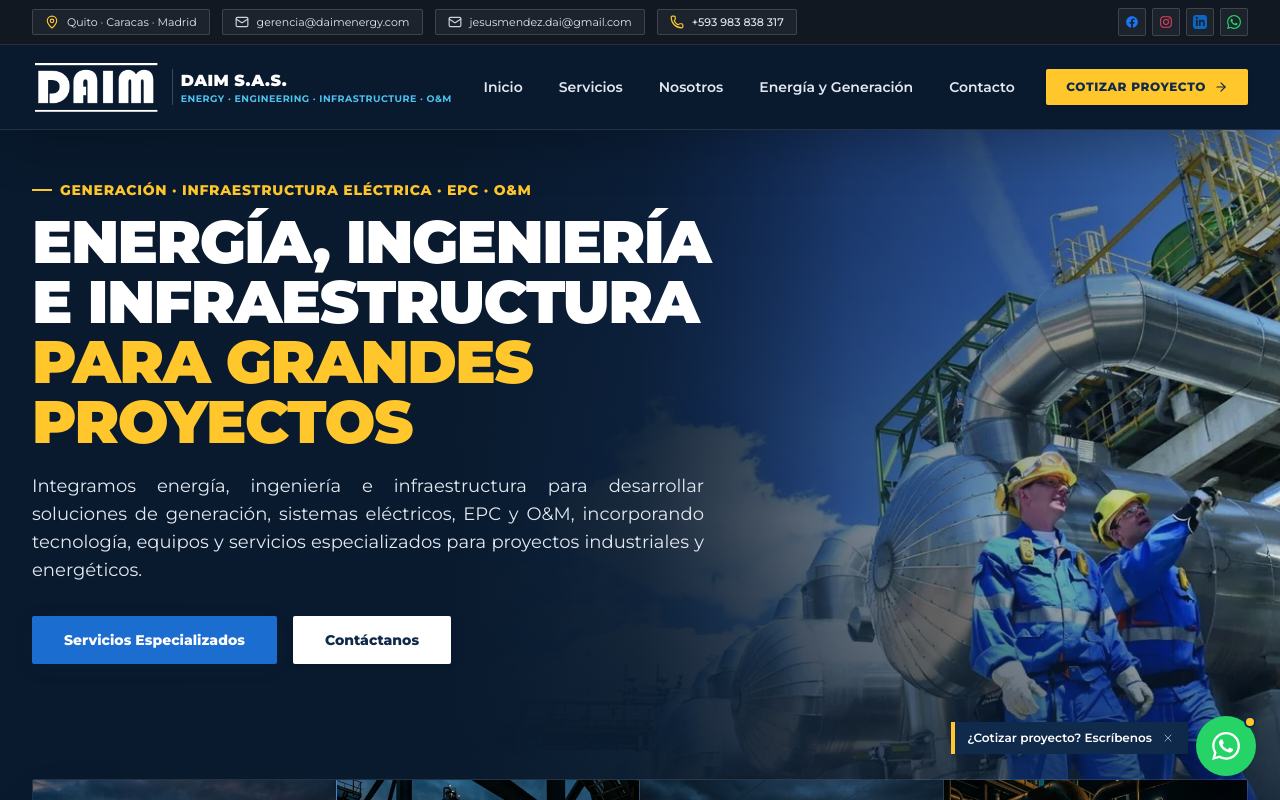
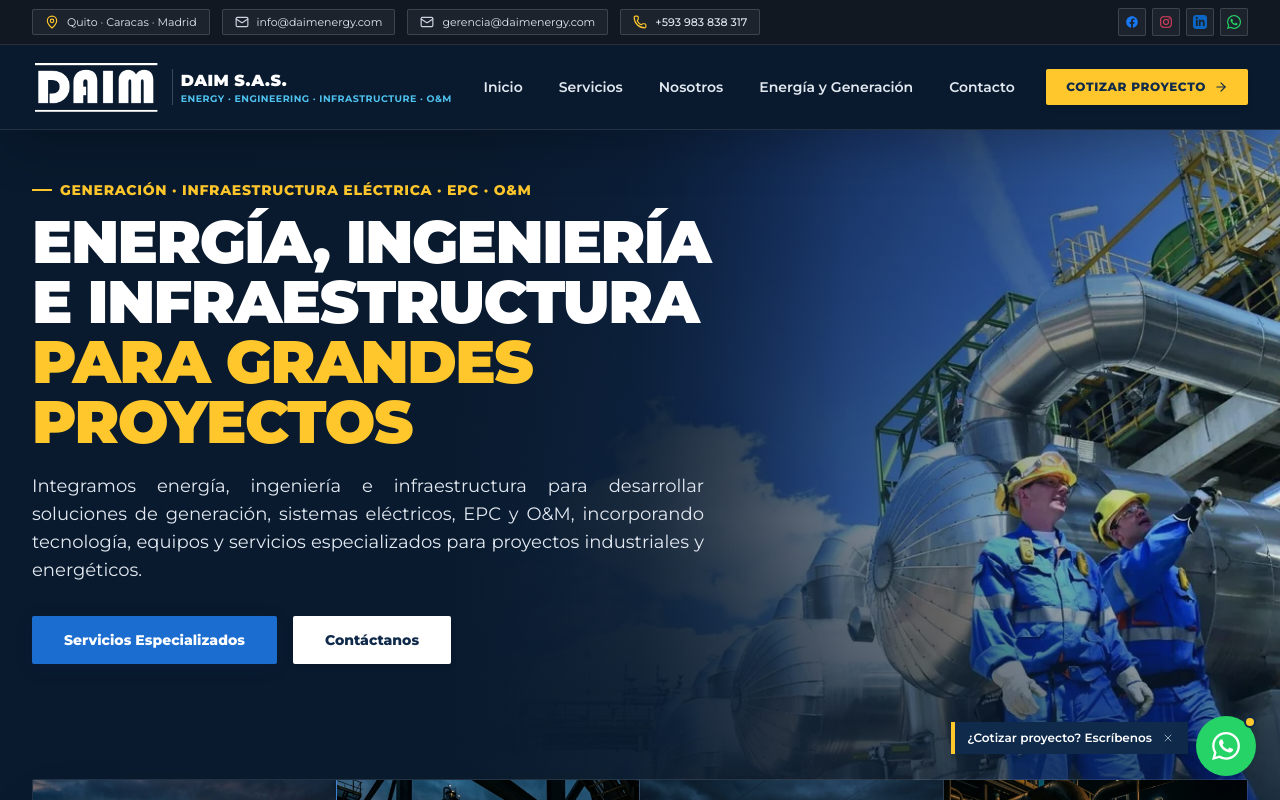
Before and after one commit to TeTcito/DAIMSAS, a React (Vite) app: page / in a window 1280 px wide. Shown: the top 800 px of the page. Built offline with nearby package versions, Linux system fonts and the light colour scheme.

Commit message:
feat: inclusion de info@daimenergy.com y optimizacion de mapa por coordenadas

```diff
--- a/src/components/ContactSection.jsx
+++ b/src/components/ContactSection.jsx
@@ -285,11 +285,11 @@
                 </div>
                 <div className="overflow-hidden space-y-0.5">
                   <a
-                    href="mailto:jesusmendez.dai@gmail.com"
+                    href="mailto:info@daimenergy.com"
                     className="block text-xs sm:text-base font-black tracking-tight text-azul-marino hover:text-azul-daim transition-colors truncate"
-                    title="jesusmendez.dai@gmail.com"
+                    title="info@daimenergy.com"
                   >
-                    jesusmendez.dai@gmail.com
+                    info@daimenergy.com
                   </a>
                   <a
                     href="mailto:gerencia@daimenergy.com"
@@ -297,6 +297,13 @@
                     title="gerencia@daimenergy.com"
                   >
                     gerencia@daimenergy.com
+                  </a>
+                  <a
+                    href="mailto:jesusmendez.dai@gmail.com"
+                    className="block text-xs sm:text-base font-black tracking-tight text-azul-marino hover:text-azul-daim transition-colors truncate"
+                    title="jesusmendez.dai@gmail.com"
+                  >
+                    jesusmendez.dai@gmail.com
                   </a>
                 </div>
               </div>
@@ -308,7 +315,7 @@
             <div className="mt-3 pt-2.5 sm:mt-5 sm:pt-3 border-t border-slate-100 flex items-center justify-between text-xs text-slate-600">
               <span className="font-semibold text-slate-500 text-[10px] sm:text-xs">Correos Institucionales:</span>
               <a
-                href="mailto:jesusmendez.dai@gmail.com"
+                href="mailto:info@daimenergy.com"
                 className="font-extrabold text-azul-daim hover:text-azul-marino uppercase tracking-wider text-[10px] sm:text-[11px] transition-colors inline-flex items-center space-x-1"
               >
                 <span>Redactar</span>
@@ -360,7 +367,7 @@
               loading="lazy"
               allowFullScreen
               referrerPolicy="no-referrer-when-downgrade"
-              src="https://maps.google.com/maps?q=La%20Morita,%20Tumbaco,%20Quito,%20Ecuador&t=&z=14&ie=UTF8&iwloc=&output=embed"
+              src="https://maps.google.com/maps?q=-0.2195,-78.3980&t=&z=15&ie=UTF8&iwloc=&output=embed"
               className="w-full h-full filter contrast-[1.02]"
             />
           </div>
--- a/src/components/Navbar.jsx
+++ b/src/components/Navbar.jsx
@@ -44,9 +44,18 @@
             </div>
 
             <a
+              href="mailto:info@daimenergy.com"
+              className="flex items-center space-x-2 px-3 py-1 bg-white/5 border border-white/15 rounded-sm hover:border-celeste-energia transition-colors"
+              title="Correo Institucional"
+            >
+              <Mail className="w-3.5 h-3.5 text-slate-300" />
+              <span className="text-slate-200 text-[11px]">info@daimenergy.com</span>
+            </a>
+
+            <a
               href="mailto:gerencia@daimenergy.com"
-              className="flex items-center space-x-2 px-3 py-1 bg-white/5 border border-white/15 rounded-sm hover:border-celeste-energia transition-colors"
-              title="Correo Principal"
+              className="hidden lg:flex items-center space-x-2 px-3 py-1 bg-white/5 border border-white/15 rounded-sm hover:border-celeste-energia transition-colors"
+              title="Correo Gerencia"
             >
               <Mail className="w-3.5 h-3.5 text-slate-300" />
               <span className="text-slate-200 text-[11px]">gerencia@daimenergy.com</span>
@@ -54,7 +63,7 @@
 
             <a
               href="mailto:jesusmendez.dai@gmail.com"
-              className="hidden xl:flex items-center space-x-2 px-3 py-1 bg-white/5 border border-white/15 rounded-sm hover:border-celeste-energia transition-colors"
+              className="hidden 2xl:flex items-center space-x-2 px-3 py-1 bg-white/5 border border-white/15 rounded-sm hover:border-celeste-energia transition-colors"
               title="Correo Alternativo"
             >
               <Mail className="w-3.5 h-3.5 text-slate-300" />
@@ -215,11 +224,15 @@
                 </div>
                 <div className="flex items-center space-x-2">
                   <Mail className="w-3.5 h-3.5 text-slate-400" />
-                  <span>gerencia@daimenergy.com</span>
+                  <a href="mailto:info@daimenergy.com" className="hover:text-celeste-energia transition-colors">info@daimenergy.com</a>
                 </div>
                 <div className="flex items-center space-x-2">
                   <Mail className="w-3.5 h-3.5 text-slate-400" />
-                  <span>jesusmendez.dai@gmail.com</span>
+                  <a href="mailto:gerencia@daimenergy.com" className="hover:text-celeste-energia transition-colors">gerencia@daimenergy.com</a>
+                </div>
+                <div className="flex items-center space-x-2">
+                  <Mail className="w-3.5 h-3.5 text-slate-400" />
+                  <a href="mailto:jesusmendez.dai@gmail.com" className="hover:text-celeste-energia transition-colors">jesusmendez.dai@gmail.com</a>
                 </div>
               </div>
 
```
